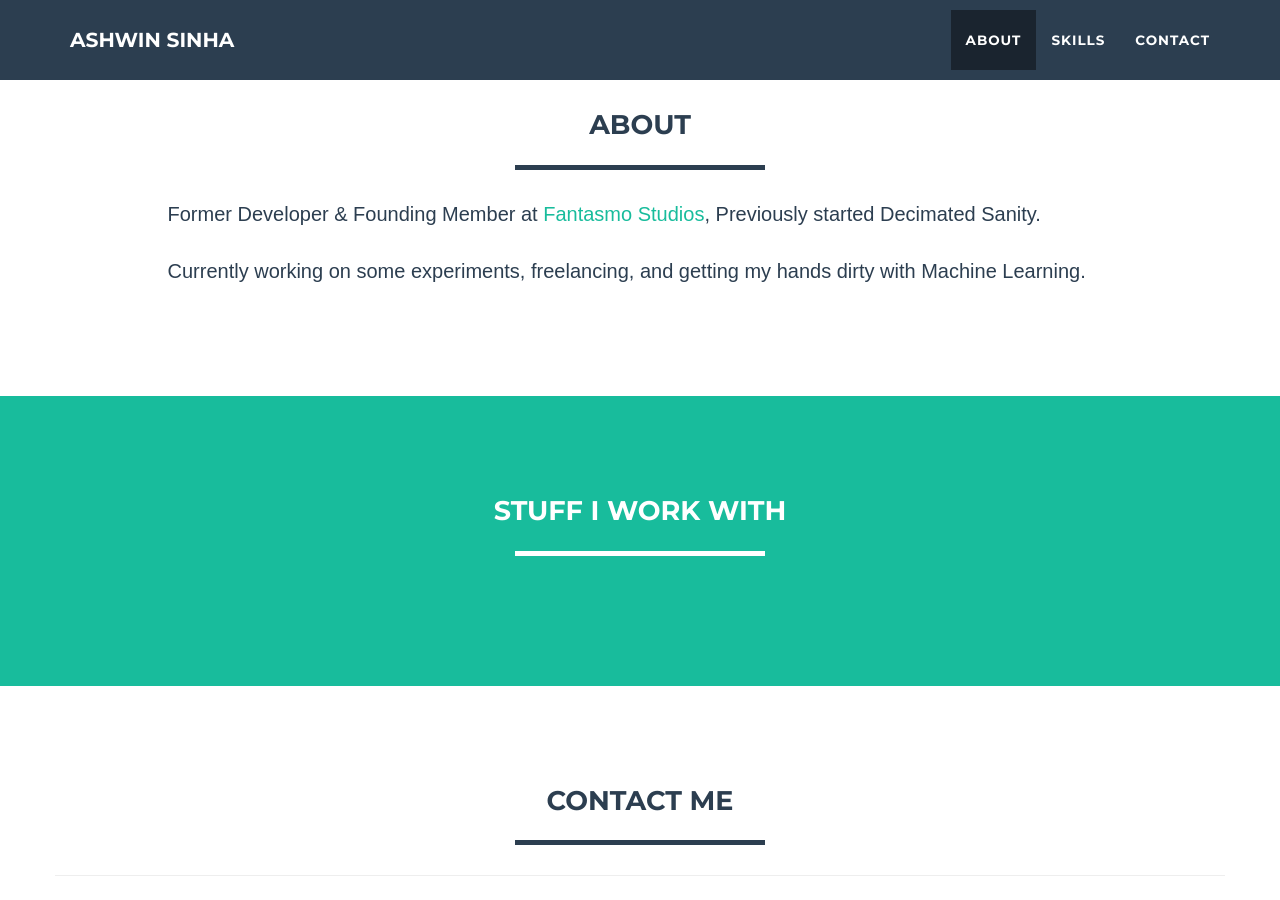
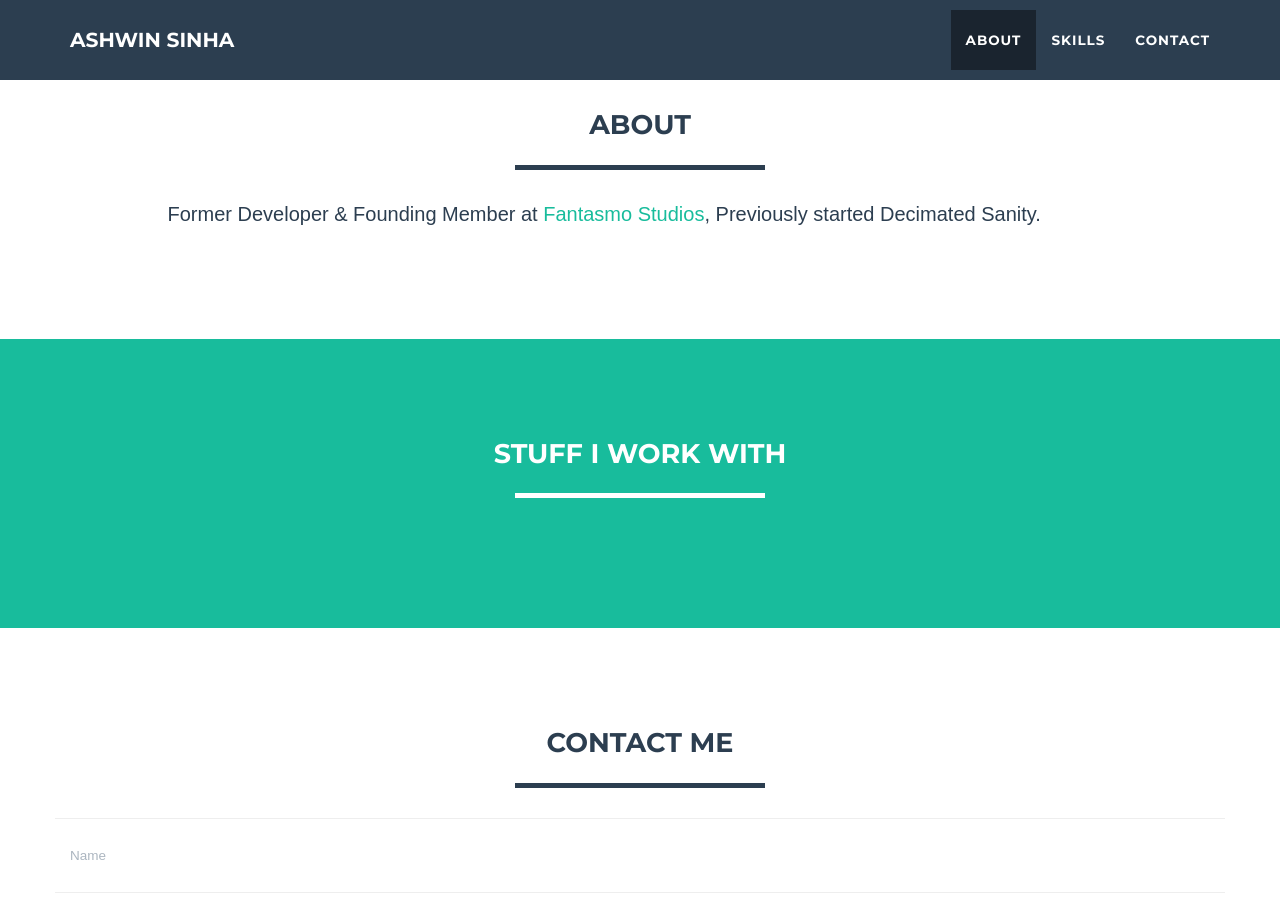
Before and after one commit to Ashwinning/ashwinning.github.io, a Jekyll site: the page built from index.html, in a window 1280 px wide and 900 px high, scrolled down 739 px. Built offline with Jekyll 4.4.1, drawn with Linux system fonts in a browser that asks for light colours; nearby versions of some CDN libraries; a style sheet for code colours, icons or effects is not loaded.

Commit message:
Update index.html

```diff
--- a/index.html
+++ b/index.html
@@ -32,9 +32,7 @@ layout: default
             </div>
             <div class="row">
                 <div class="col-lg-10 col-lg-offset-1">
-                    <p>Former Developer & Founding Member at <a href="http://fantasmo.io/">Fantasmo Studios</a>, Previously started Decimated Sanity.
-<br><br>
-Currently working on some experiments, freelancing, and getting my hands dirty with Machine Learning.</p>
+                    <p>Former Developer & Founding Member at <a href="http://fantasmo.io/">Fantasmo Studios</a>, Previously started Decimated Sanity.</p>
 
 
                 </div>
```
